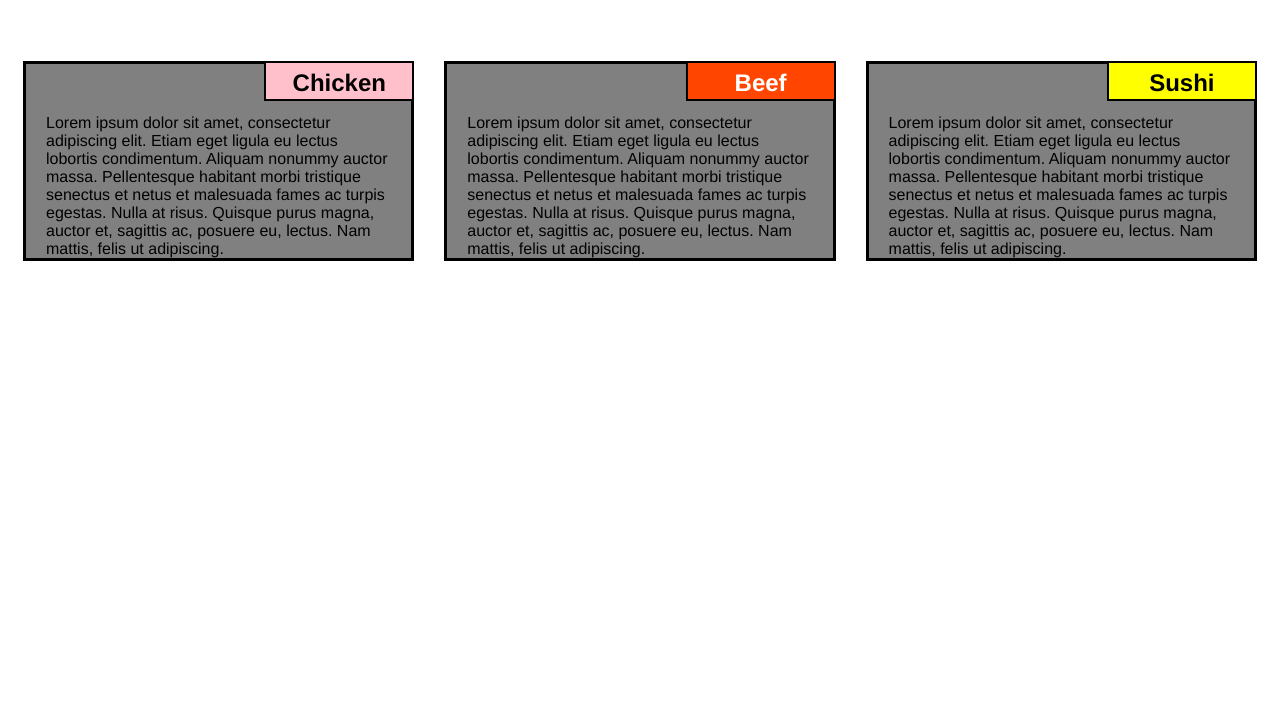
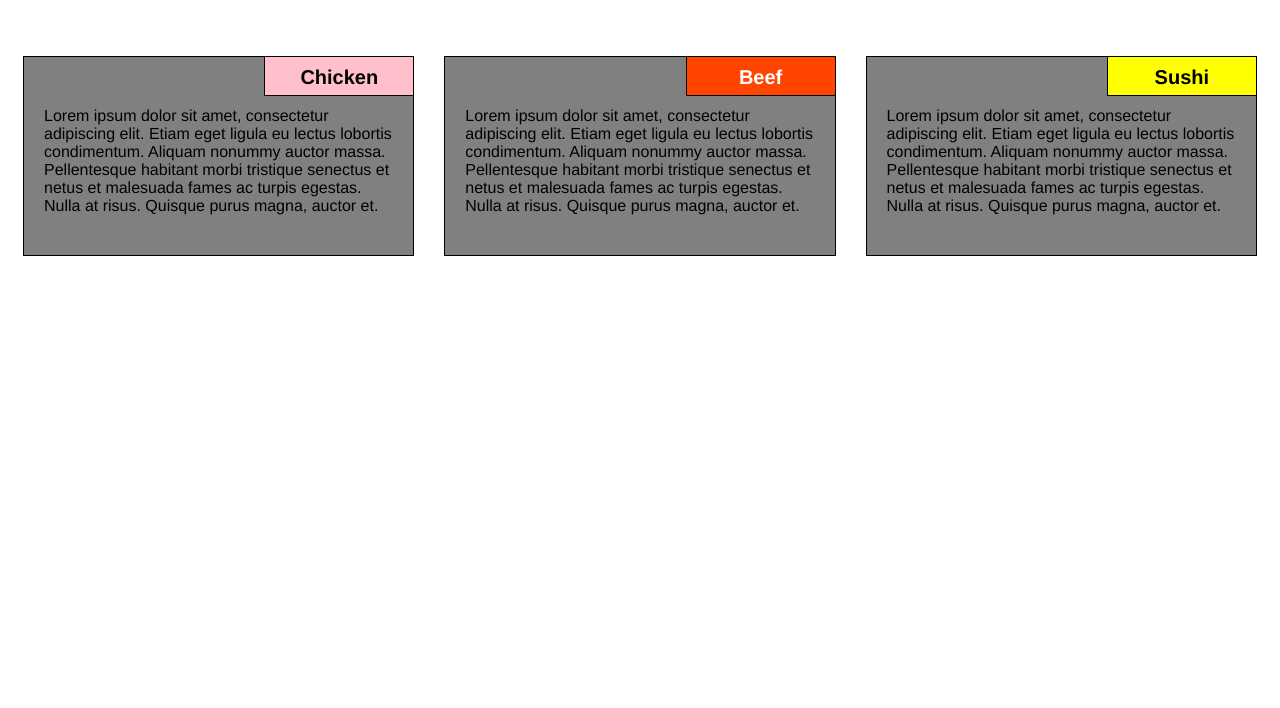
Before and after one commit to JPengel/coursera-test, a plain HTML site: page module2-solution/index.html in a window 1280 px wide. Shown: the part 92-800 px from the top of the page. Drawn offline with Linux system fonts and the light colour scheme.

Commit message:
assignment 2 finished

```diff
--- a/module2-solution/externalCSS.css
+++ b/module2-solution/externalCSS.css
@@ -1,6 +1,8 @@
 /********** Base styles **********/
 * {
   box-sizing: border-box;
+  font-family: Helvetica;
+
 
 
 }
@@ -8,21 +10,23 @@ h1 {
   margin-bottom: 60px;
   margin-top: 40px;
   text-align: center;
+  font-size: 170%;
+
 
 }
 
 p.section {
-  border: 3px solid black;
+  border: 1px solid black;
   background-color: grey;
   height: 200px;
   margin-right: 15px;
   margin-left: 15px;
-  overflow: auto;
-  font-family: Helvetica;
+  overflow: hidden;
   font-weight: 400;
   color: black;
   padding: 20px;
   padding-top: 50px;
+
 
 
 }
@@ -33,11 +37,10 @@ p.section {
     top: 16px;
     width: 150px;
     height: 40px;
-    font-family: Helvetica;
-    border: 2px solid black;
+    border: 1px solid black;
     text-align: center;
     line-height: 40px;
-    font-size: 150%;
+    font-size: 125%;
     font-weight: bold;
 
 }
@@ -60,10 +63,15 @@ p.section {
     color: black;
 
 }
+
+#scroll_limit {
+    height: 200px;
+    border: 1px solid black;
+}
 /* Simple Responsive Framework. */
 
 /********** Large devices only **********/
-@media (min-width: 1200px) {
+@media (min-width: 992px) {
   .col-lg-1, .col-lg-2, .col-lg-3, .col-lg-4, .col-lg-5, .col-lg-6, .col-lg-7, .col-lg-8, .col-lg-9, .col-lg-10, .col-lg-11, .col-lg-12 {
     float: left;
     position: relative;
@@ -107,7 +115,7 @@ p.section {
 }
 
 /********** Medium devices only **********/
-@media (min-width: 992px) and (max-width: 1199px) {
+@media (min-width: 768px) and (max-width: 991px) {
   .col-md-1, .col-md-2, .col-md-3, .col-md-4, .col-md-5, .col-md-6, .col-md-7, .col-md-8, .col-md-9, .col-md-10, .col-md-11, .col-md-12 {
     float: left;
     position: relative;
@@ -151,7 +159,7 @@ p.section {
 }
 
 /********** Small devices only **********/
-@media (max-width: 992px) {
+@media (max-width: 767px) {
     .col-sm-1, .col-sm-2, .col-sm-3, .col-md-4, .col-sm-5, .col-sm-6, .col-sm-7, .col-sm-8, .col-sm-9, .col-sm-10, .col-sm-11, .col-sm-12 {
       float: left;
       position: relative;
--- a/module2-solution/index.html
+++ b/module2-solution/index.html
@@ -16,20 +16,17 @@
      Etiam eget ligula eu lectus lobortis condimentum.
      Aliquam nonummy auctor massa.
      Pellentesque habitant morbi tristique senectus et netus et malesuada fames ac turpis egestas.
-     Nulla at risus. Quisque purus magna, auctor et, sagittis ac, posuere eu, lectus.
-     Nam mattis, felis ut adipiscing.</p></section>
+     Nulla at risus. Quisque purus magna, auctor et.</p></section>
   <section class="col-lg-4 col-md-6 col-sm-12"><div class = "title" id = "title2">Beef</div><p class = "section">Lorem ipsum dolor sit amet, consectetur adipiscing elit.
     Etiam eget ligula eu lectus lobortis condimentum.
     Aliquam nonummy auctor massa.
     Pellentesque habitant morbi tristique senectus et netus et malesuada fames ac turpis egestas.
-    Nulla at risus. Quisque purus magna, auctor et, sagittis ac, posuere eu, lectus.
-    Nam mattis, felis ut adipiscing.</p></section>
+    Nulla at risus. Quisque purus magna, auctor et.</p></section>
   <section class="col-lg-4 col-md-12 col-sm-12"><div class = "title" id = "title3">Sushi</div><p class = "section">Lorem ipsum dolor sit amet, consectetur adipiscing elit.
     Etiam eget ligula eu lectus lobortis condimentum.
     Aliquam nonummy auctor massa.
     Pellentesque habitant morbi tristique senectus et netus et malesuada fames ac turpis egestas.
-    Nulla at risus. Quisque purus magna, auctor et, sagittis ac, posuere eu, lectus.
-    Nam mattis, felis ut adipiscing.</p></section>
+    Nulla at risus. Quisque purus magna, auctor et.</p></section>
 </div>
 
 </body>
```
